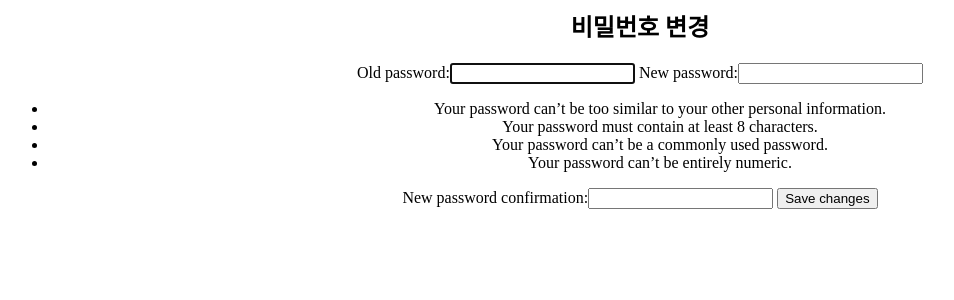
After one commit to Chaeyeon99/To_morrow, a Django app: page /accounts/password in a window 1280 px wide. The commit adds this page. Shown: the top 300 px of the page, without its empty margins (0-954 px from the left). Run offline with Django 3.2, Linux system fonts and the light colour scheme.

Commit message:
Add change Password

```diff
--- a/Tomorrow/settings.py
+++ b/Tomorrow/settings.py
@@ -11,6 +11,11 @@ https://docs.djangoproject.com/en/3.2/ref/settings/
 """
 
 from pathlib import Path
+
+SESSION_EXPIRE_AT_BROWSER_CLOSE = True
+SESSION_COOKIE_AGE = 1200
+SESSION_SAVE_EVERY_REQUEST = True
+
 
 # Build paths inside the project like this: BASE_DIR / 'subdir'.
 BASE_DIR = Path(__file__).resolve().parent.parent
--- /dev/null
+++ b/accounts/templates/accounts/password.html
@@ -0,0 +1,17 @@
+<h2 style="text-align:center;">비밀번호 변경</h2>
+<!-- {% if error_message %}
+<p><strong>{{ error_message }}</strong></p>
+{% endif %} -->
+{% if messages %}
+	{% for message in messages %}
+        <script>
+            alert('{{ message }}');
+        </script>
+	{% endfor %}
+{% endif %}
+
+<form method="post" style="text-align:center;">
+  {% csrf_token %}
+  {{ password_change_form }}
+  <button type="submit">Save changes</button>
+</form>
--- a/accounts/templates/accounts/profile.html
+++ b/accounts/templates/accounts/profile.html
@@ -52,5 +52,6 @@
     </table>
 
     <button onclick="location.href='/accounts/update'">회원 정보 수정</button>
-    <a href="{% url 'accounts:Index' %}"><button>메인화면</button> </a>
+    <button onclick="location.href='/accounts/password'">비밀번호 변경</button>
+    <button onclick="location.href='/accounts'">메인화면</button>
 {% endif %}
--- a/accounts/urls.py
+++ b/accounts/urls.py
@@ -10,4 +10,5 @@ urlpatterns = [
     path('logout/', views.logout_view, name='logout'),
     path('profile', views.profile, name='profile'),
     path('update', views.updateProfile, name='update'),
+    path('password', views.password, name='password'),
 ]
--- a/accounts/views.py
+++ b/accounts/views.py
@@ -6,6 +6,8 @@ from django.contrib.auth.hashers import make_password, check_password
 from django.contrib.auth.decorators import login_required
 from django.contrib.messages import constants as messages_constants
 from django.contrib import messages
+from django.contrib.auth.forms import PasswordChangeForm
+from django.contrib.auth import update_session_auth_hash
 
 from .forms import UserCreationForm, CustomUserChangeForm
 from .models import Member
@@ -16,7 +18,6 @@ def Index (request):
     return render(request,'accounts/Index.html',None)
 
 # 회원가입
-
 def signup(request):
     if request.method == "POST":
         form = UserCreationForm(request.POST)
@@ -89,7 +90,7 @@ def profile(request):
 
         return render(request, 'accounts/profile.html',context)
 
-
+# 개인정보 수정
 @login_required
 def updateProfile(request):
     if request.method == 'POST':
@@ -106,3 +107,25 @@ def updateProfile(request):
         update_form = CustomUserChangeForm(instance = request.user)
         context = { 'update_form' : update_form   }
         return render(request, 'accounts/update.html', context)
+
+
+# 패스워드 변경
+def password(request):
+    if request.method == "POST":
+        password_change_form = PasswordChangeForm(request.user, request.POST)
+
+        if password_change_form.is_valid():
+            user = password_change_form.save()
+            update_session_auth_hash(request, user)
+            messages.add_message(request, messages.INFO, '비밀번호 변경에 성공했습니다.')
+            return redirect('/accounts', request.user.memberId)
+        else:
+            messages.error(request, '비밀번호 실패 다시 시도해주세요')
+            return redirect('/accounts/password', request.user.memberId)
+    else:
+        password_change_form = PasswordChangeForm(request.user)
+        context = {
+            'password_change_form': password_change_form
+        }
+
+        return render(request, 'accounts/password.html', context)
```
Also changed, not shown: accounts/templates/accounts/Index.html (+9 -0 lines).
